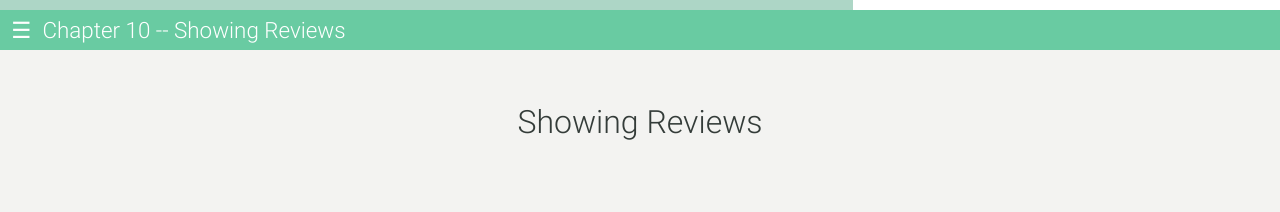
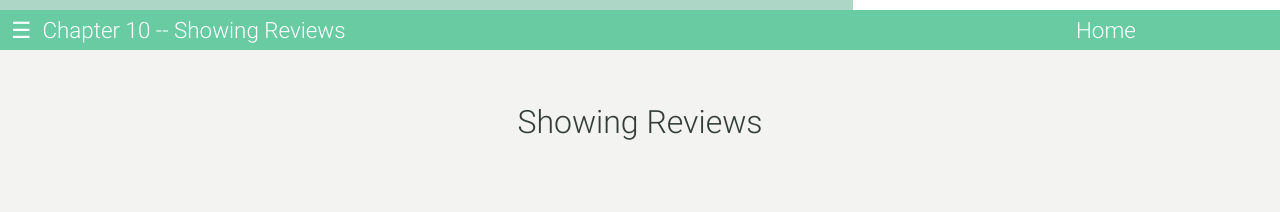
Before and after one commit to bmoreonrails/rails_tutorial, a Jekyll site: the page built from _chapters/chapter_10.md, in a window 1280 px wide. Shown: the top 212 px of the page. Built offline with Jekyll 4.4.1, drawn with Linux system fonts in a browser that asks for light colours.

Commit message:
Add link home

```diff
--- a/_includes/tutorial_navigation.html
+++ b/_includes/tutorial_navigation.html
@@ -11,8 +11,9 @@
     {% endfor %}
    </ul>
 
-  <div class="menu" data-toggle="#menu-list">
-    <div class="hamburger-icon"> &#9776</div>
-    <div class="menu-title">Chapter {{page.number}} -- {{ page.title }}</div>
+  <div class="menu">
+    <div class="hamburger-icon" data-toggle="#menu-list"> &#9776</div>
+    <div class="menu-title" data-toggle="#menu-list">Chapter {{page.number}} -- {{ page.title }}</div>
+    <div class="menu-title"><a href="{{site.baseurl}}/" target="_self">Home</a></div>
   </div>
 </div>
```
